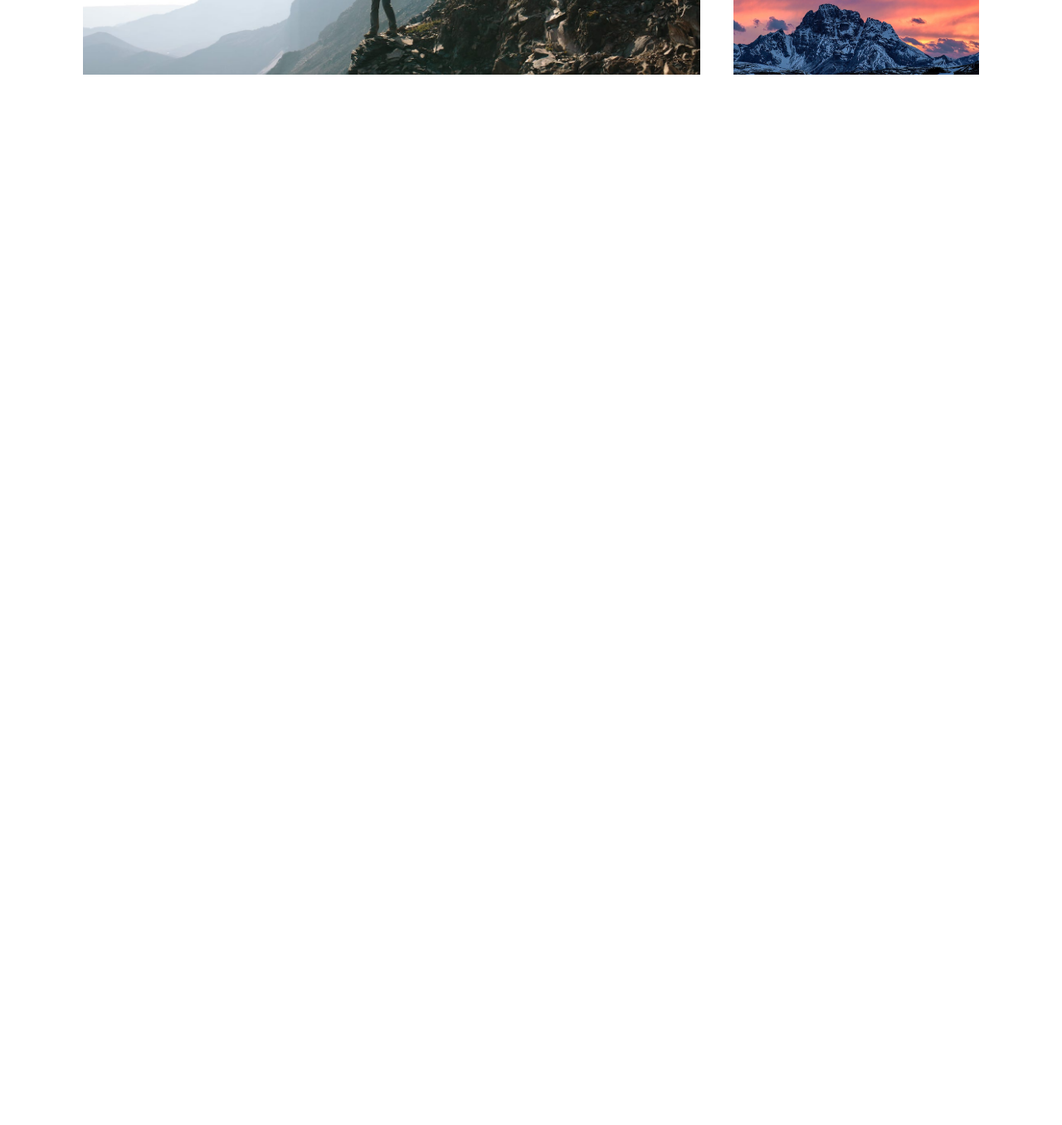
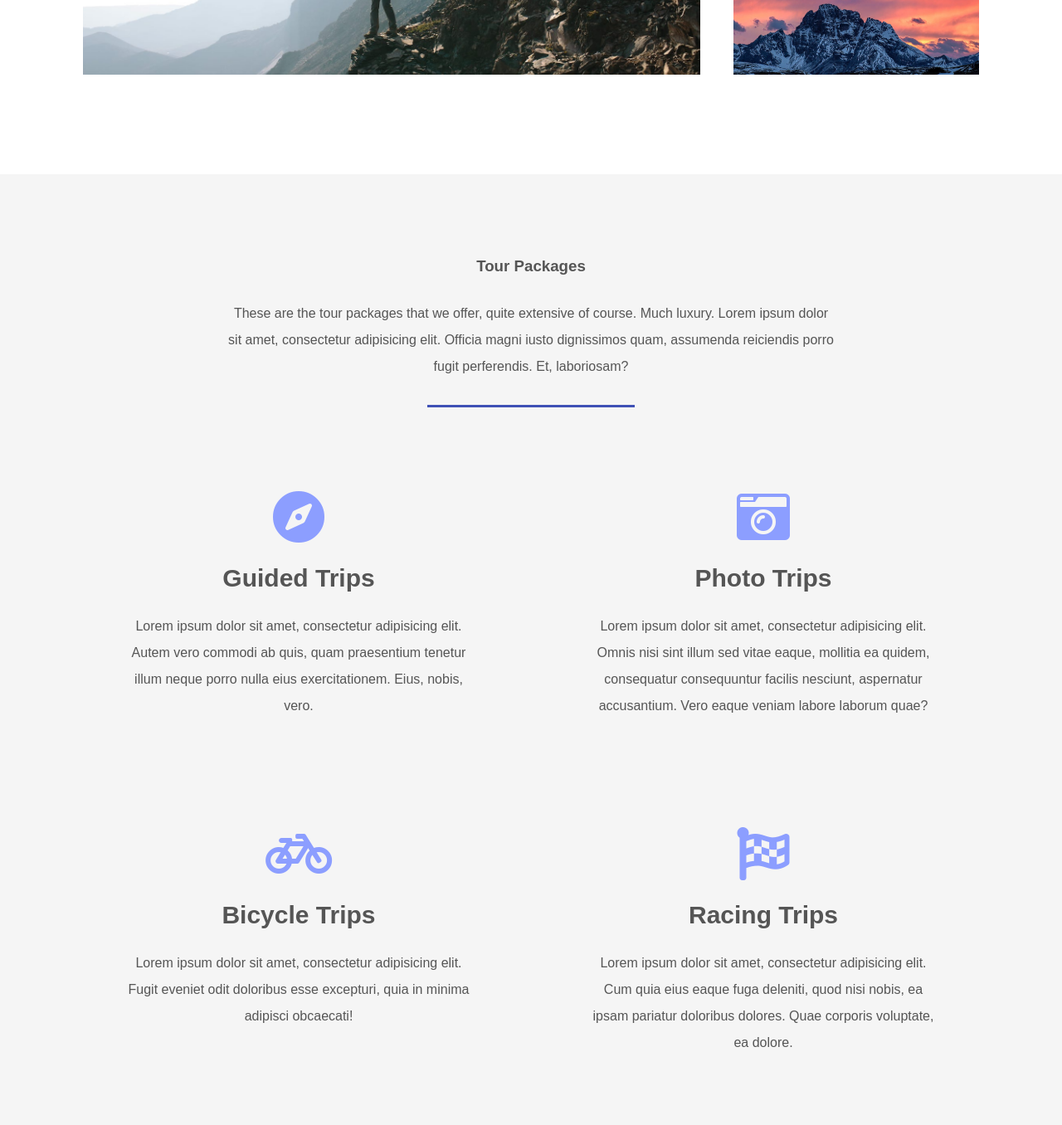
Before and after one commit to charlesmartinreed/web-development-advanced-course, a plain HTML site: page CSS-Animations/Startup-Site-Project/index.html in a window 1280 px wide. Shown: the part 1689-3045 px from the top of the page at 83% size. Before the commit the page ends 1899 px from the top, so only its background shows below. Drawn offline with nearby package versions, Linux system fonts and the light colour scheme.

Commit message:
Style packages section.

```diff
--- a/CSS-Animations/Startup-Site-Project/assets/css/styles.css
+++ b/CSS-Animations/Startup-Site-Project/assets/css/styles.css
@@ -47,6 +47,11 @@ hr {
 }
 
 /* sections should also be flex containers */
+/* excluding the hero section, ever other section should swap between light and dark background */
+section:not(.hero):nth-child(even) {
+	background-color: #f5f5f5;
+}
+
 section {
 	display: flex;
 	flex-direction: column;
@@ -142,7 +147,9 @@ header nav li {
 	animation: 1s slidefade 1s forwards;
 }
 
-/* SCROLL SECTION STYLING */
+
+
+/* DESTINATIONS SECTION STYLING */
 .destinations .grid li {
 	height: 350px;
 	padding: 20px;
@@ -160,6 +167,22 @@ header nav li {
 	flex-basis: 70%;
 }
 
+/* PACAKGES SECTION STYLING */
+.packages .grid li {
+	padding: 50px;
+	flex-basis: 50%;
+	text-align: center;
+}
+
+.packages .grid li i {
+	color: #8c9eff;
+}
+
+.packages .grid li h4 {
+	font-size: 30px;
+	margin: 25px 0;
+}
+
 /* CSS ANIMATIONS */
 @keyframes fadein {
 	/* opacity set to begin at 0 in the header section above */
--- a/CSS-Animations/Startup-Site-Project/index.html
+++ b/CSS-Animations/Startup-Site-Project/index.html
@@ -7,6 +7,9 @@
   <link href="https://fonts.googleapis.com/css?family=Open+Sans" rel="stylesheet">
   <link href="https://fonts.googleapis.com/css?family=Quicksand" rel="stylesheet">
   <link rel="stylesheet" href="assets/css/styles.css">
+
+	<!-- FONT AWESOME CSS -->
+	<link rel="stylesheet" href="https://use.fontawesome.com/releases/v5.7.2/css/all.css" integrity="sha384-fnmOCqbTlWIlj8LyTjo7mOUStjsKC4pOpQbqyi7RrhN7udi9RwhKkMHpvLbHG9Sr" crossorigin="anonymous">
 </head>
 <body>
   <!-- Forked from a template on Tutorialzine: https://tutorialzine.com/2016/06/freebie-landing-page-template-with-flexbox -->
@@ -46,5 +49,34 @@
 		</ul>
 	</section>
 
+	<section class="packages">
+		<h3 class="title">Tour Packages</h3>
+		<p>These are the tour packages that we offer, quite extensive of course. Much luxury. Lorem ipsum dolor sit amet, consectetur adipisicing elit. Officia magni iusto dignissimos quam, assumenda reiciendis porro fugit perferendis. Et, laboriosam?</p>
+		<hr>
+
+		<ul class="grid">
+			<li>
+				<i class="fa fa-compass fa-4x"></i>
+				<h4>Guided Trips</h4>
+				<p>Lorem ipsum dolor sit amet, consectetur adipisicing elit. Autem vero commodi ab quis, quam praesentium tenetur illum neque porro nulla eius exercitationem. Eius, nobis, vero.</p>
+			</li>
+			<li>
+				<i class="fa fa-camera-retro fa-4x"></i>
+				<h4>Photo Trips</h4>
+				<p>Lorem ipsum dolor sit amet, consectetur adipisicing elit. Omnis nisi sint illum sed vitae eaque, mollitia ea quidem, consequatur consequuntur facilis nesciunt, aspernatur accusantium. Vero eaque veniam labore laborum quae?</p>
+			</li>
+			<li>
+				<i class="fa fa-bicycle fa-4x"></i>
+				<h4>Bicycle Trips</h4>
+				<p>Lorem ipsum dolor sit amet, consectetur adipisicing elit. Fugit eveniet odit doloribus esse excepturi, quia in minima adipisci obcaecati!</p>
+			</li>
+			<li>
+				<i class="fa fa-flag-checkered fa-4x"></i>
+				<h4>Racing Trips</h4>
+				<p>Lorem ipsum dolor sit amet, consectetur adipisicing elit. Cum quia eius eaque fuga deleniti, quod nisi nobis, ea ipsam pariatur doloribus dolores. Quae corporis voluptate, ea dolore.</p>
+			</li>
+		</ul>
+	</section>
+
 </body>
 </html>
```
